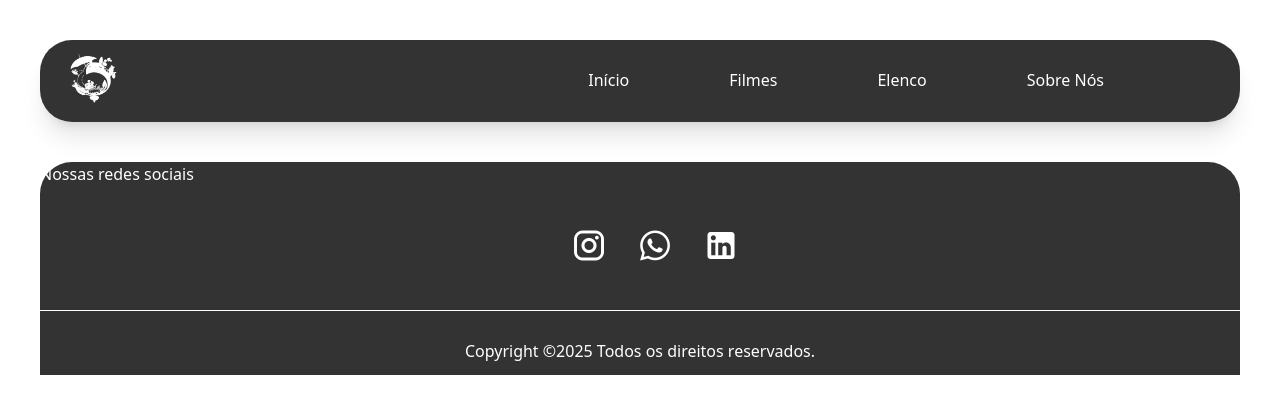
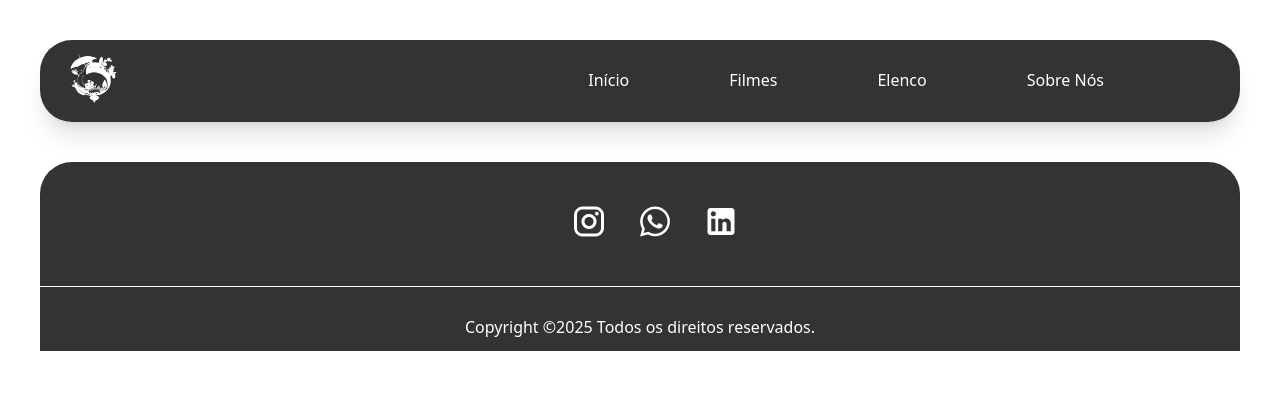
Before and after one commit to AndreRicardoSc/portal-ghibli, a Vue app: page / in a window 1280 px wide. Shown: the top 414 px of the page. Built offline with nearby package versions, Linux system fonts and the light colour scheme.

Commit message:
FEAT: tirando frases inutilizaveis #5

```diff
--- a/src/components/FooterComponents.vue
+++ b/src/components/FooterComponents.vue
@@ -1,6 +1,5 @@
 <template>
     <div class="bg-black/80 text-white mr-10 ml-10 rounded-t-4xl">
-        <p>Nossas redes sociais</p>
         <ul class="flex justify-center text-4xl mb-6 pt-10">
             <li>
                 <a href="#"><span class="mdi mdi-instagram"></span></a>
```
Also changed, not shown: 1 other file (tests, documents, lock files or other folders).
